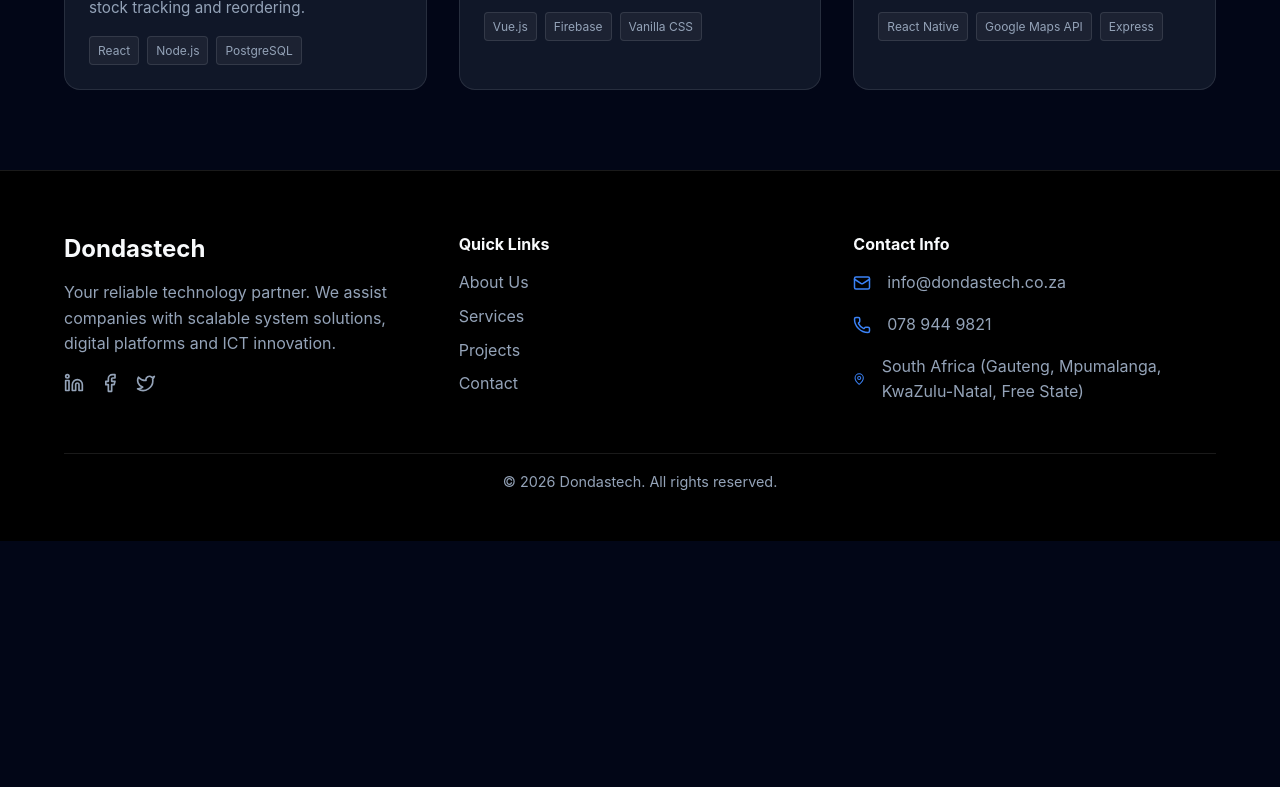
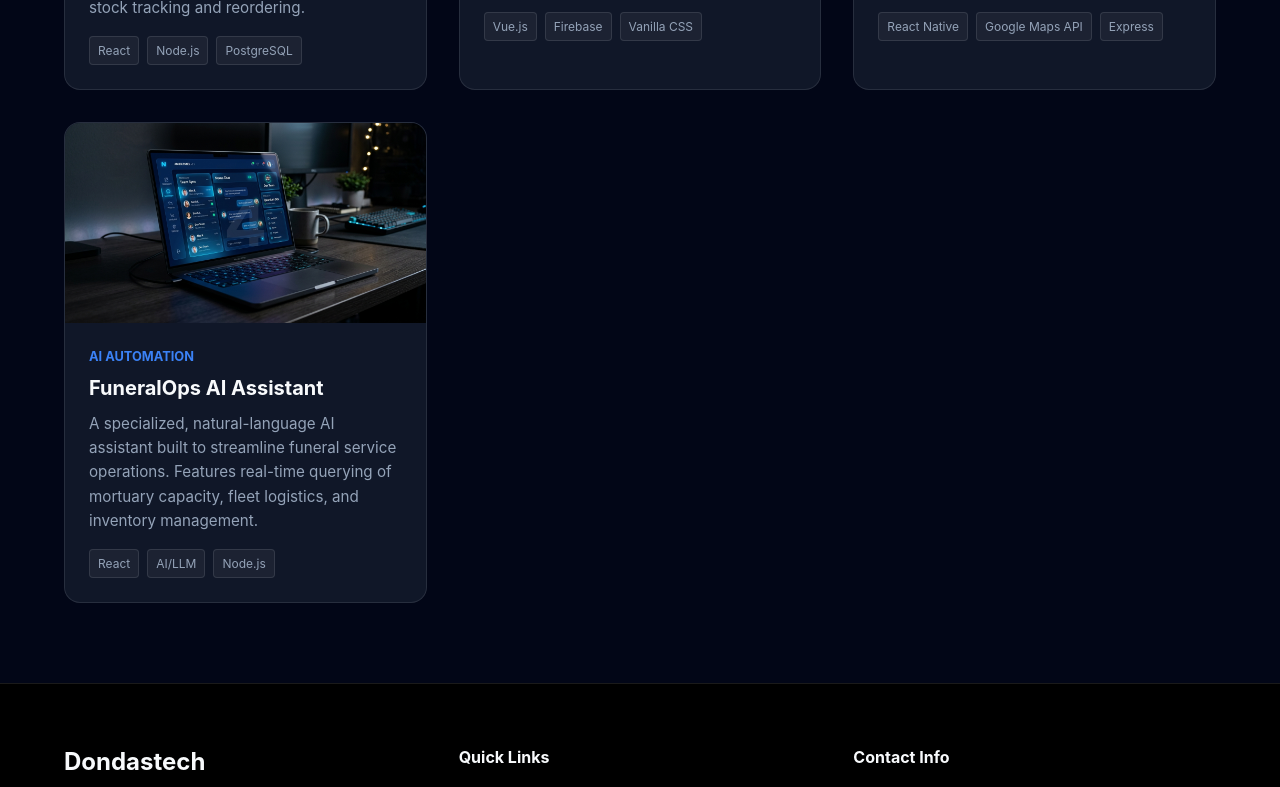
Before and after one commit to Bongz26/dtech, a React (Vite) app: page /projects in a window 1280 px wide. Shown: the part 760-1547 px from the top of the page. Before the commit the page ends 1301 px from the top, so only its background shows below. Built offline with nearby package versions, Linux system fonts and the light colour scheme.

Commit message:
Add FuneralOps AI to portfolio

```diff
--- a/src/pages/Projects.jsx
+++ b/src/pages/Projects.jsx
@@ -7,6 +7,7 @@ import Button from '../components/ui/Button';
 import inventoryImg from '../assets/inventory-system.png';
 import portalImg from '../assets/client-portal.png';
 import trackerImg from '../assets/fleet-tracker.png';
+import funeralOpsImg from '../assets/funeralops-ai.jpg';
 
 const Projects = () => {
     const projects = [
@@ -30,6 +31,13 @@ const Projects = () => {
             description: "An automated tracking system for a logistics company, integrating GPS data with a central dashboard.",
             tags: ["React Native", "Google Maps API", "Express"],
             image: trackerImg
+        },
+        {
+            title: "FuneralOps AI Assistant",
+            category: "AI Automation",
+            description: "A specialized, natural-language AI assistant built to streamline funeral service operations. Features real-time querying of mortuary capacity, fleet logistics, and inventory management.",
+            tags: ["React", "AI/LLM", "Node.js"],
+            image: funeralOpsImg
         }
     ];
 
```
Also changed, not shown: src/assets/funeralops-ai.jpg (added).
